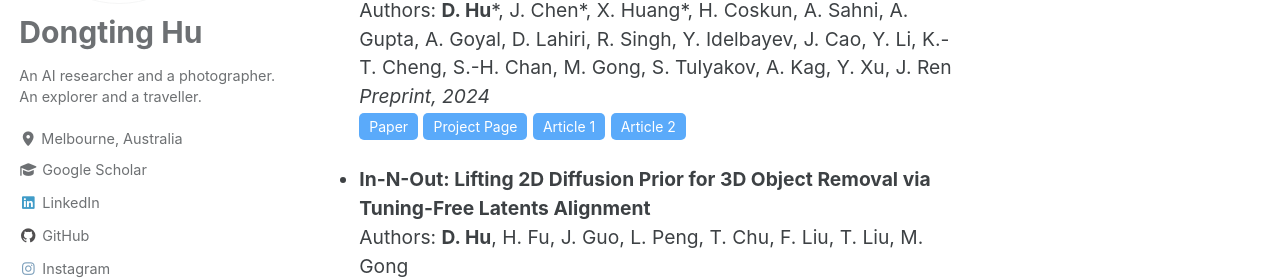
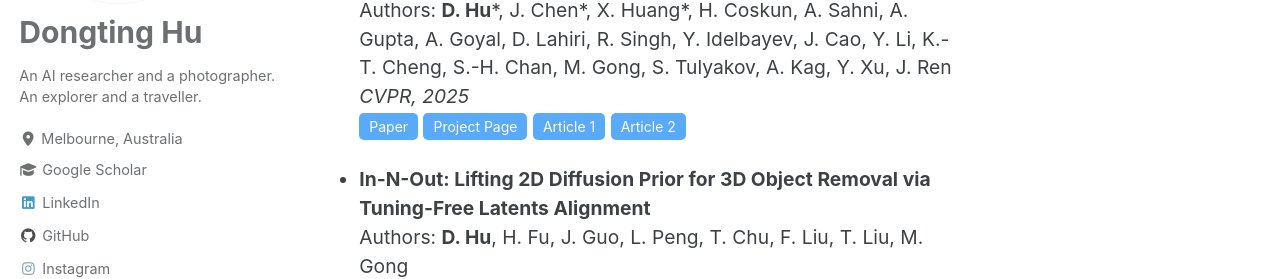
Before and after one commit to timmy11hu/timmy11hu.github.io, a Jekyll site: the page built from _pages/publication.md, in a window 1280 px wide and 1368 px high. Shown: the part 293-572 px from the top of the window. Built offline with Jekyll 4.4.1, drawn with Linux system fonts in a browser that asks for light colours; cached includes are drawn as plain includes.

Commit message:
update snapgen

```diff
--- a/_pages/publication.md
+++ b/_pages/publication.md
@@ -10,7 +10,7 @@ author_profile: true
 ### 2024
 - **SnapGen: Taming High-Resolution Text-to-Image Models for Mobile Devices with Efficient Architectures and Training**
   Authors: **D. Hu**\*, J. Chen\*, X. Huang\*, H. Coskun, A. Sahni, A. Gupta, A. Goyal, D. Lahiri, R. Singh, Y. Idelbayev, J. Cao, Y. Li, K.-T. Cheng, S.-H. Chan, M. Gong, S. Tulyakov, A. Kag, Y. Xu, J. Ren
-  *Preprint, 2024*
+  *CVPR, 2025*
   <a href="https://arxiv.org/pdf/2412.09619" target="_blank" style="text-decoration: none;">
   <button style="padding: 5px 10px; font-size: 14px; cursor: pointer; background-color:rgb(90, 170, 250); color: white; border: none; border-radius: 5px;">
     Paper
```
Also changed, not shown: 1 other file.
